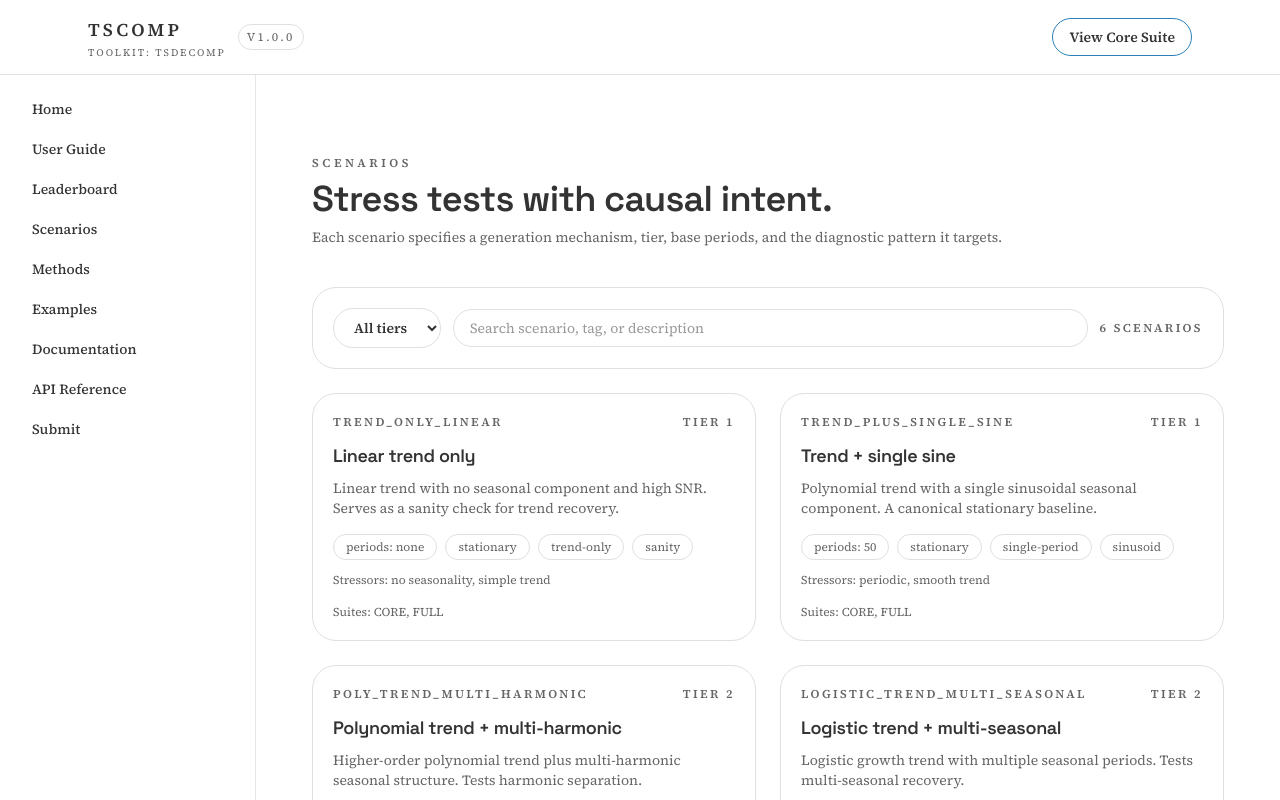
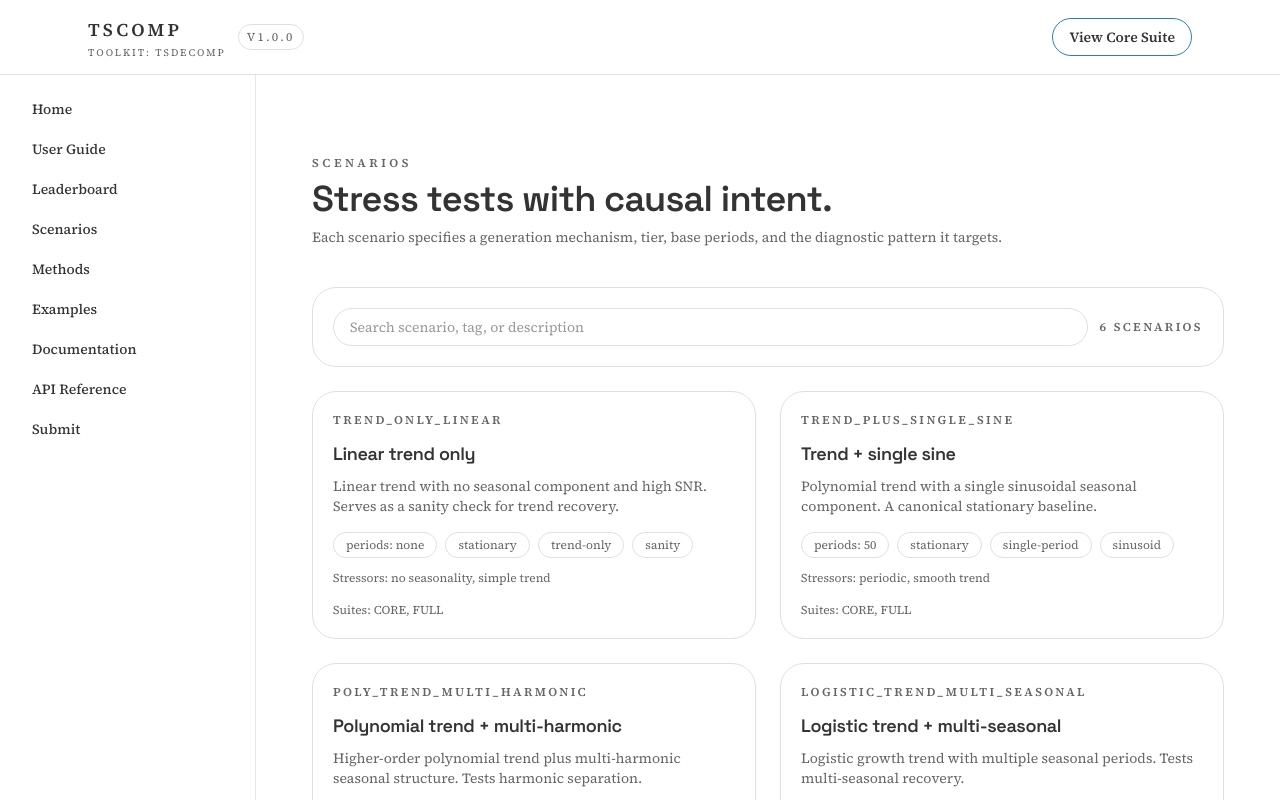
Before and after one commit to ZipengWu365/website_TimeSeriesDecompositionLibrary, a Next.js app: page /scenarios in a window 1280 px wide. Shown: the top 800 px of the page. Built offline with nearby package versions, Linux system fonts and the light colour scheme.

Commit message:
Remove tier filters from scenarios

```diff
--- a/src/app/leaderboard/leaderboard-client.tsx
+++ b/src/app/leaderboard/leaderboard-client.tsx
@@ -616,7 +616,7 @@ export default function LeaderboardClient({
                     {scenarioId}
                   </p>
                   <p className="mt-1 text-base font-semibold">
-                    {scenario?.family ?? scenarioId} (Tier {scenario?.tier ?? "?"})
+                    {scenario?.family ?? scenarioId}
                   </p>
                 </div>
                 <Link
--- a/src/app/scenarios/[id]/scenario-detail-client.tsx
+++ b/src/app/scenarios/[id]/scenario-detail-client.tsx
@@ -223,9 +223,6 @@ export default function ScenarioDetailClient() {
           <div className="mt-4 grid gap-3 text-sm text-[color:var(--muted)]">
             <div className="flex flex-wrap gap-2">
               <span className="rounded-full border border-[color:var(--border)] px-3 py-1">
-                Tier {scenario.tier}
-              </span>
-              <span className="rounded-full border border-[color:var(--border)] px-3 py-1">
                 Base periods: {scenario.base_periods.length ? scenario.base_periods.join(", ") : "none"}
               </span>
               <span className="rounded-full border border-[color:var(--border)] px-3 py-1">
--- a/src/app/scenarios/scenarios-client.tsx
+++ b/src/app/scenarios/scenarios-client.tsx
@@ -10,7 +10,6 @@ type ScenariosClientProps = {
 };
 
 export default function ScenariosClient({ scenarios, suites }: ScenariosClientProps) {
-  const [tier, setTier] = useState<"all" | "1" | "2" | "3">("all");
   const [query, setQuery] = useState("");
 
   const scenarioSuites = useMemo(() => {
@@ -27,9 +26,6 @@ export default function ScenariosClient({ scenarios, suites }: ScenariosClientPr
 
   const filtered = useMemo(() => {
     return scenarios.filter((scenario) => {
-      if (tier !== "all" && scenario.tier !== Number(tier)) {
-        return false;
-      }
       if (query.trim()) {
         const q = query.toLowerCase();
         return (
@@ -40,21 +36,11 @@ export default function ScenariosClient({ scenarios, suites }: ScenariosClientPr
       }
       return true;
     });
-  }, [scenarios, tier, query]);
+  }, [scenarios, query]);
 
   return (
     <section className="mt-10 space-y-6">
       <div className="flex flex-wrap items-center gap-3 rounded-3xl border border-[color:var(--border)] bg-white/85 p-5 shadow-[var(--shadow)]">
-        <select
-          value={tier}
-          onChange={(event) => setTier(event.target.value as "all" | "1" | "2" | "3")}
-          className="rounded-full border border-[color:var(--border)] bg-white px-4 py-2 text-sm font-semibold"
-        >
-          <option value="all">All tiers</option>
-          <option value="1">Tier 1</option>
-          <option value="2">Tier 2</option>
-          <option value="3">Tier 3</option>
-        </select>
         <input
           value={query}
           onChange={(event) => setQuery(event.target.value)}
@@ -75,7 +61,6 @@ export default function ScenariosClient({ scenarios, suites }: ScenariosClientPr
           >
             <div className="flex items-center justify-between text-xs font-semibold uppercase tracking-[0.2em] text-[color:var(--muted)]">
               <span>{scenario.scenario_id}</span>
-              <span>Tier {scenario.tier}</span>
             </div>
             <h3 className="mt-3 text-lg font-semibold">{scenario.family}</h3>
             <p className="mt-2 text-sm text-[color:var(--muted)]">{scenario.description}</p>
```
